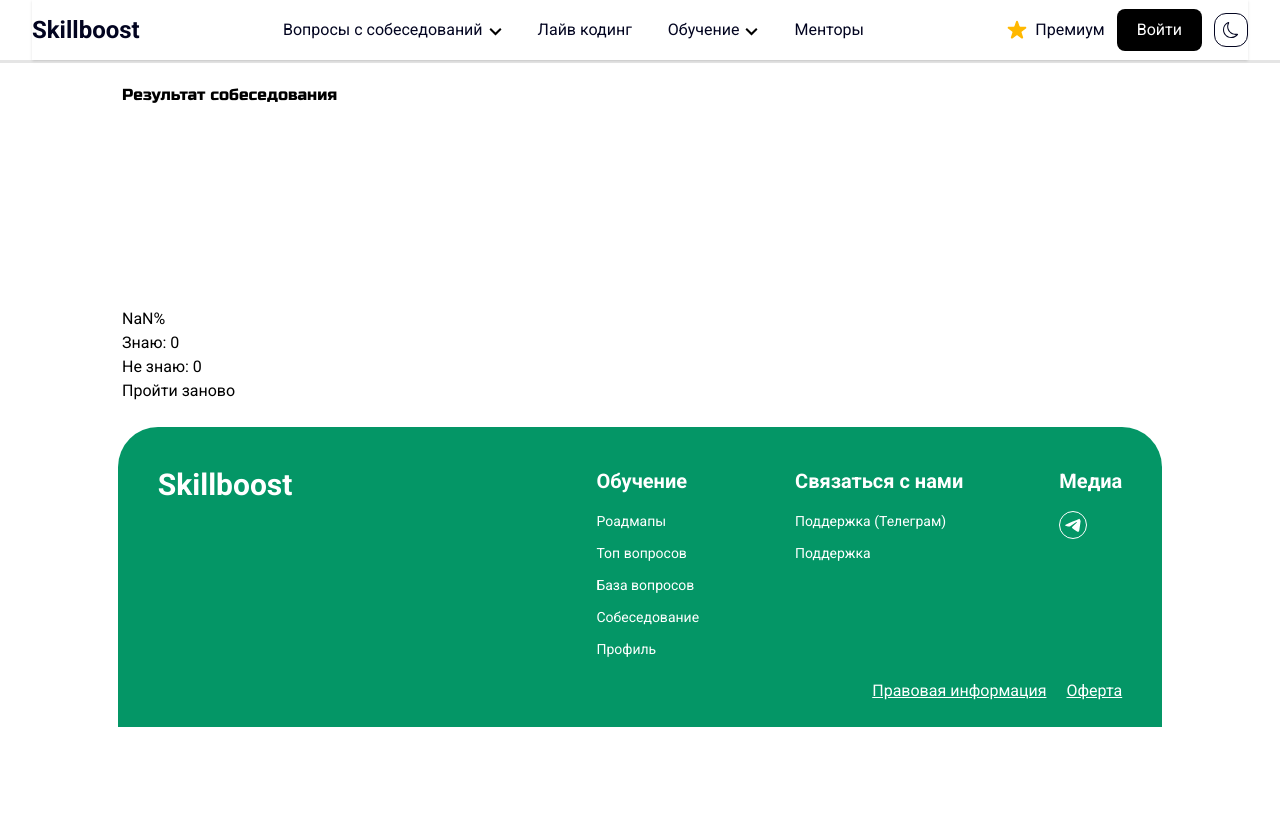
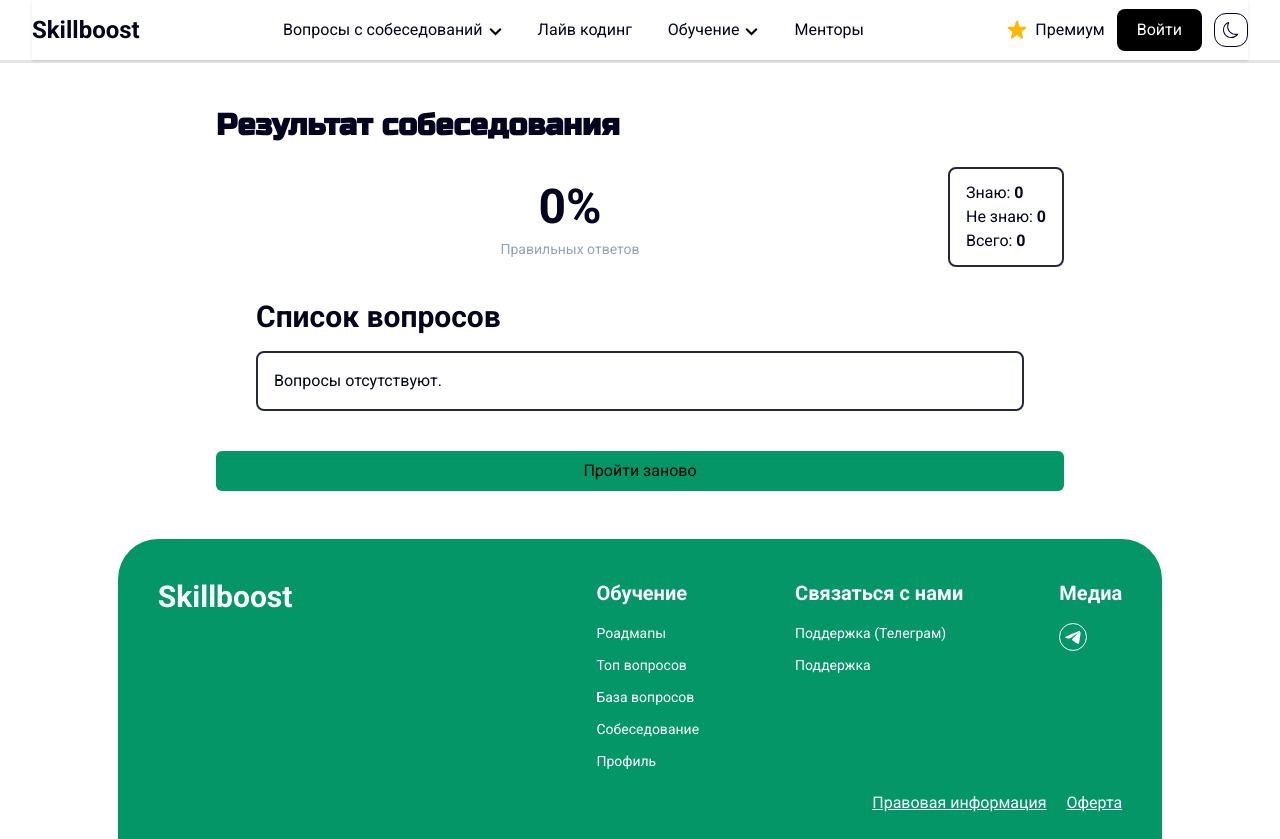
Before and after one commit to akram0vl6/Skillboost, a React (Vite) app in the folder client/: page /results in a window 1280 px wide. Before the commit the page ends 800 px from the top, so only its background shows below. Built offline with nearby package versions, Linux system fonts and the light colour scheme; a web font is replaced by a local one.

Commit message:
interview

```diff
--- a/client/src/components/Header.jsx
+++ b/client/src/components/Header.jsx
@@ -57,7 +57,7 @@ const Header = () => {
   useEffect(() => {
     const handleClickOutside = (event) => {
       if (dropdownRef.current && !dropdownRef.current.contains(event.target)) {
-        setMobileMenuOpen(false); // Закрыть, если клик вне
+        setIsOpen(false); // Закрыть, если клик вне
       }
     };
 
@@ -72,7 +72,7 @@ const Header = () => {
 
     useEffect(() => {
     if (mobileMenuOpen) {
-      setMobileMenuOpen(false);
+      setIsOpen(false);
     }
   }, [location.pathname])
 
--- a/client/src/pages/Results.jsx
+++ b/client/src/pages/Results.jsx
@@ -1,57 +1,212 @@
 import { useEffect, useState } from "react";
-
 import { useNavigate } from "react-router-dom";
 
 const Results = () => {
   const navigate = useNavigate();
-  const [stats, setStats] = useState({ know: 0, dontKnow: 0 });
+  const [stats, setStats] = useState({ know: 0, dontKnow: 0, questions: [] });
+  const [openAnswers, setOpenAnswers] = useState({});
+  const [loading, setLoading] = useState(true); // показываем лоадер пока идёт анимация
+  const [animatedPercent, setAnimatedPercent] = useState(0); // анимированный процент
 
+  // Загружаем статистику
   useEffect(() => {
     const storedStats = JSON.parse(localStorage.getItem("stats"));
     if (storedStats) {
-      setStats(storedStats);
+      // гарантируем наличие поля questions
+      setStats({
+        know: storedStats.know || 0,
+        dontKnow: storedStats.dontKnow || 0,
+        questions: storedStats.questions || [],
+      });
     }
   }, []);
 
-  // Настройки для круглого прогресс-бара
-  // const radius = 80; // Радиус круга (размер)
-  const circumference = 2 * Math.PI * 0; // Полная длина окружности
+  // Вычисляем целевой процент (защита от деления на 0)
+  const total = stats.know + stats.dontKnow;
+  const targetPercent =
+    total === 0 ? 0 : Math.round((stats.know / total) * 100);
 
-  // // Вычисляем процент правильных и неправильных ответов
-  const total = stats.know + stats.dontKnow; // Общее количество вопросов
-  const knowPercent = (stats.know / total) * 100; // Процент правильных ответов
-  const knowOffset = circumference - (knowPercent / 100) * circumference; // Смещение для отображения прогресса
+  // Анимируем прогресс от 0 до targetPercent
+  useEffect(() => {
+    // если нет данных, не анимируем
+    if (targetPercent === 0 && total === 0) {
+      // короткая задержка чтобы не мерцать
+      const t = setTimeout(() => {
+        setAnimatedPercent(0);
+        setLoading(false);
+      }, 400);
+      return () => clearTimeout(t);
+    }
+
+    setLoading(true);
+    setAnimatedPercent(0);
+    let current = 0;
+    const step = targetPercent > 20 ? 2 : 1; // шаг анимации
+    const interval = setInterval(() => {
+      current += step;
+      if (current >= targetPercent) {
+        current = targetPercent;
+        setAnimatedPercent(current);
+        clearInterval(interval);
+        // небольшая задержка чтобы показать полный прогресс
+        setTimeout(() => setLoading(false), 250);
+      } else {
+        setAnimatedPercent(current);
+      }
+    }, 20); // частота обновления
+    return () => clearInterval(interval);
+  }, [targetPercent, total]);
 
   return (
     <div className="main">
-      <div className="results-container">
-        <h1 className="h1">Результат собеседования</h1>
+      <div className="results-container max-w-4xl mx-auto p-6">
+        <h1 className="h1 text-3xl font-bold mb-6 text-[var(--color-text)]">Результат собеседования</h1>
 
-        <div className="row">
-          <div className="circular-progress">
-            <svg width="200" height="200" className="svg">
-              <circle className="circle-bg" cx="100" cy="100" r={0} />
-              <circle
-                className="circle know"
-                cx="100"
-                cy="100"
-                r={0}
-                // strokeDasharray={circumference}
-                // strokeDashoffset={knowOffset}
-              />
-            </svg>
-            <span className="percentage">{Math.round(knowPercent)}%</span>
+        <div className="row flex flex-col md:flex-row items-center gap-6 mb-6">
+          {/* Лоадер + прогресс-бар (пока loading=true) */}
+          <div className="flex-1 flex flex-col items-center">
+            {loading ? (
+              <div className="w-full flex flex-col items-center gap-4">
+                {/* Spinner */}
+                <div className="flex items-center gap-4">
+                  <div className="w-12 h-12 border-4 border-[rgba(255,255,255,0.12)] border-t-[var(--color-main)] rounded-full animate-spin"></div>
+                  <div className="text-lg font-medium  text-[var(--color-text)] ">{animatedPercent}%</div>
+                </div>
+
+                <div className="text-sm text-[#94A3B8] mt-1">
+                  Загружаем результаты...
+                </div>
+              </div>
+            ) : (
+              <>
+                <div className="flex flex-col items-center text-[var(--color-text)]">
+                  <div className="text-5xl font-bold mb-2">
+                    {targetPercent}%
+                  </div>
+                  <div className="text-sm text-[#94A3B8]">
+                    Правильных ответов
+                  </div>
+                </div>
+                {/* Linear progress bar */}
+
+                {/* <div className="w-full max-w-xl bg-[#262840] rounded-full h-3 overflow-hidden">
+                  <div
+                    style={{ width: `${animatedPercent}%` }}
+                    className="h-full rounded-full transition-all duration-150"
+                  />
+                </div> */}
+              </>
+              // Отображаем итоговый процент и простую графику (замена круга)
+            )}
           </div>
-          <div>
-            <p className="p">Знаю: {stats.know}</p>
-            <p className="p">Не знаю: {stats.dontKnow}</p>
+
+          {/* Краткая статистика (всегда видна справа от лоадера/процента) */}
+         { !loading && (
+
+          <div className="mb-2 px-4 py-3 border-2 border-[#262840] rounded-lg text-[var(--color-text)]">
+            <p className="p">
+              Знаю: <span className="font-semibold">{stats.know}</span>
+            </p>
+            <p className="p">
+              Не знаю: <span className="font-semibold">{stats.dontKnow}</span>
+            </p>
+            <p className="p">
+              Всего: <span className="font-semibold">{total}</span>
+            </p>
           </div>
+          )}
         </div>
 
-        <div className="btn-results">
+        {/* Список вопросов — показывается только когда анимация закончилась */}
+        {!loading && (
+          <div className="flex justify-center">
+            <div className="w-full max-w-3xl text-[var(--color-text)]">
+              <h2 className="text-3xl text-[var(--color-text)] font-bold mb-4">
+                Список вопросов
+              </h2>
+
+              {stats.questions.length === 0 && (
+                <div className="p-4 border-2 border-[#262840] rounded-lg">
+                  Вопросы отсутствуют.
+                </div>
+              )}
+
+              {stats.questions.map((q, index) => (
+                <div
+                  key={q.id ?? index}
+                  className="my-2 p-4 border-2 border-[#262840] rounded-lg"
+                >
+                  <div className="flex mb-2 items-center gap-3">
+                    <span
+                      className={`inline-block w-4 h-4 rounded-full ${
+                        q.stats === "know"
+                          ? "bg-[var(--color-main)]"
+                          : "bg-[#ff0000]"
+                      }`}
+                    />
+                    <h3 className="text-2xl">{q.question.title}</h3>
+                  </div>
+
+                  <span
+                    className={`py-1 px-2 rounded-2xl ${
+                      q.question.level === "Junior"
+                        ? "bg-[#02263F] text-[#01B0BB]"
+                        : q.question.level === "Middle"
+                        ? "bg-[#021E4D] text-[#0085F4]"
+                        : q.question.level === "Senior"
+                        ? "bg-[#1F034D] text-[#B348F9]"
+                        : "bg-[#351F1A] text-[#DE8A00]"
+                    }`}
+                  >
+                    {q.question.level}
+                  </span>
+
+                  <p className="mt-2">{q.question.question}</p>
+
+                  <div>
+                    <div
+                      onClick={() =>
+                        setOpenAnswers((prev) => ({
+                          ...prev,
+                          [index]: !prev[index],
+                        }))
+                      }
+                      style={{ width: "150px" }}
+                      className="flex items-center cursor-pointer mb-2 gap-2"
+                    >
+                      <button className="text-[#94A3B8]">
+                        {openAnswers[index] ? "Скрыть ответ" : "Показать ответ"}
+                      </button>
+                      <svg
+                        xmlns="http://www.w3.org/2000/svg"
+                        className={`fill-st-black dark:fill-white icon mt-1 transition-transform duration-300 ${
+                          openAnswers[index] ? "rotate-180" : ""
+                        }`}
+                        width="13"
+                        height="8"
+                        viewBox="0 0 13 8"
+                      >
+                        <path d="M6.5 7.4L0.5 1.4L1.9 0L6.5 4.6L11.1 0L12.5 1.4L6.5 7.4Z" />
+                      </svg>
+                    </div>
+                    {openAnswers[index] && (
+                      <div className="answer-box">
+                        <p className="text-[var(--color-text)]">
+                          <strong>Ответ:</strong> {q.question.answer}
+                        </p>
+                      </div>
+                    )}
+                  </div>
+                </div>
+              ))}
+            </div>
+          </div>
+        )}
+        <div className="btn-results mt-6">
           <button
-            className="butn"
-            onClick={() => navigate("/home/startInterview")}
+            className="w-full mt-10 flex items-center justify-center gap-2 px-12 py-2 rounded-md max-[480px]
+    bg-[var(--color-main)] cursor-pointer"
+            onClick={() => navigate("/startInterview")}
           >
             Пройти заново
           </button>
```
Also changed, not shown: client/src/pages/Interview.jsx (+40 -21 lines).
